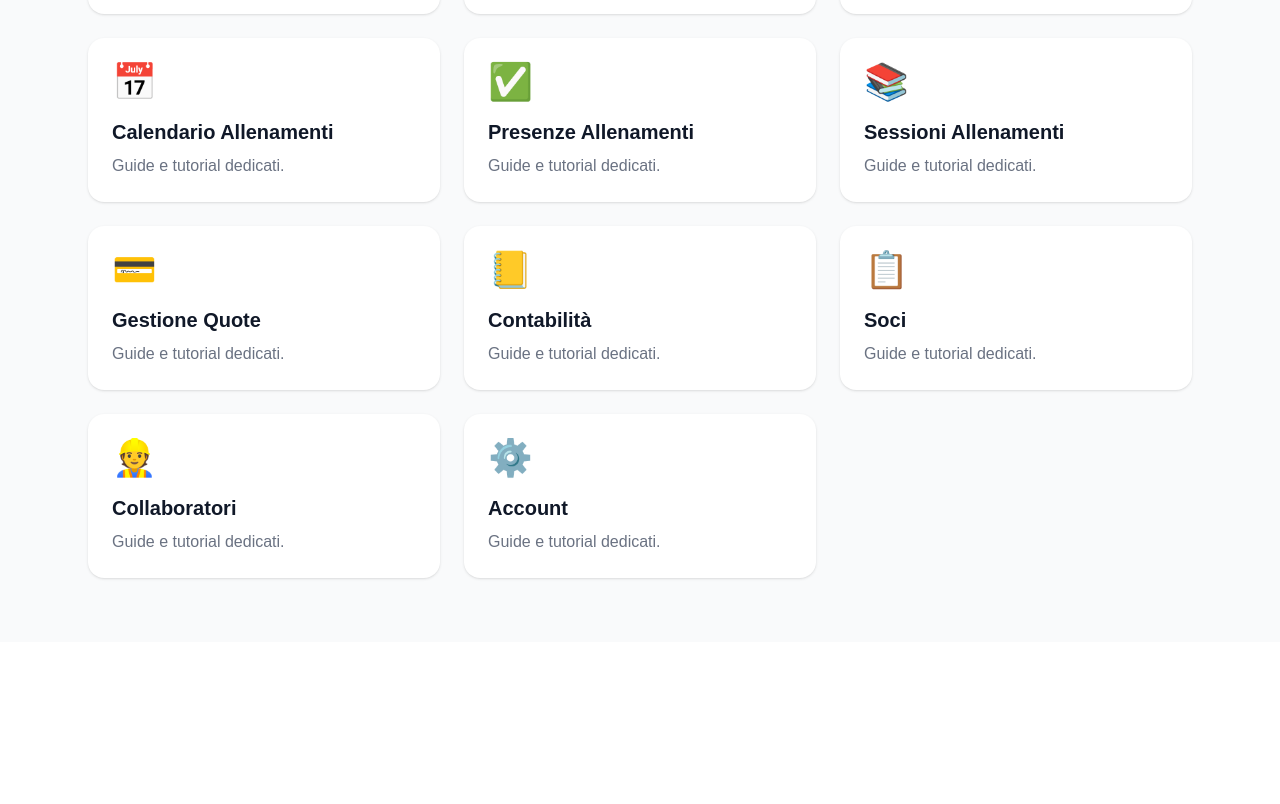
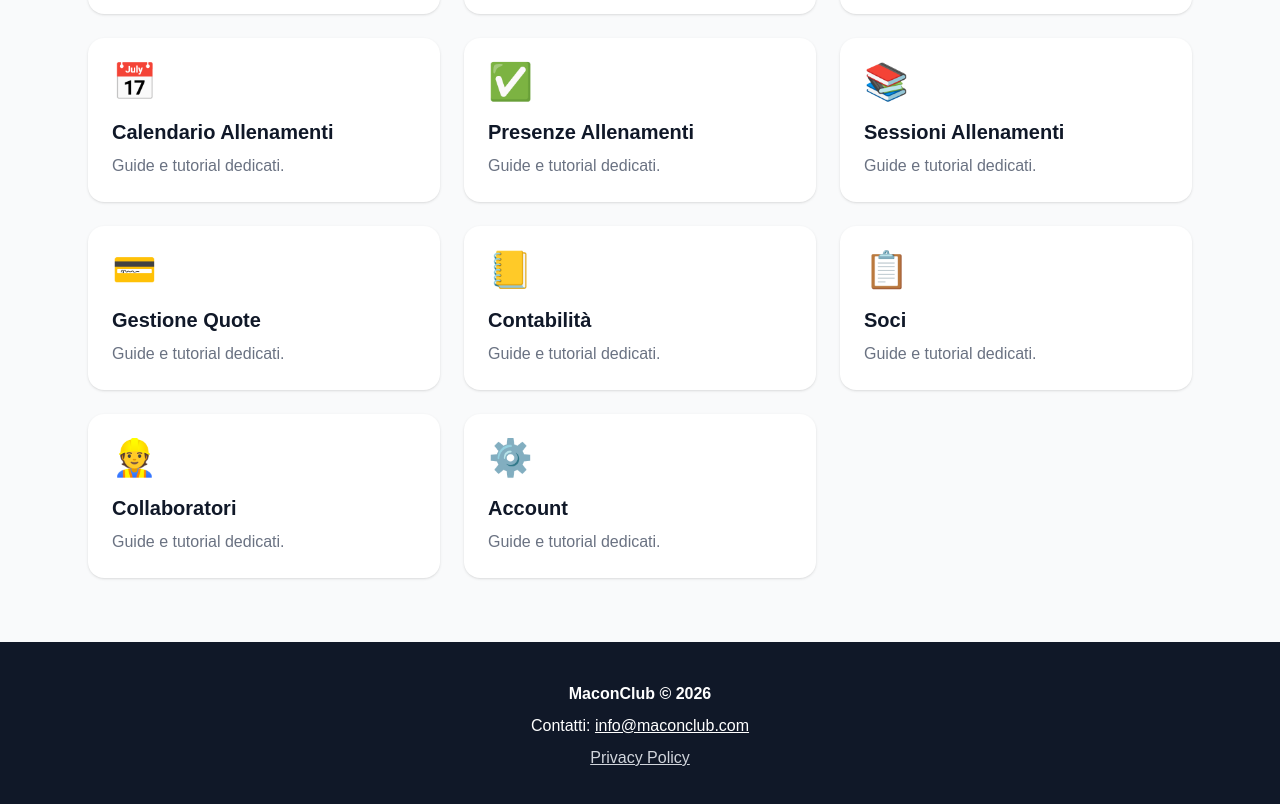
Before and after one commit to maurotto80/maconclub-landing, a Next.js app: page /help in a window 1280 px wide. Shown: the part 1018-1822 px from the top of the page. Before the commit the page ends 1660 px from the top, so only its background shows below. Built offline with nearby package versions, Linux system fonts and the light colour scheme.

Commit message:
Add Footer

```diff
--- a/app/help/page.tsx
+++ b/app/help/page.tsx
@@ -83,6 +83,27 @@ export default function HelpPage() {
         </div>
       </section>
 
+      {/* FOOTER */}
+      <footer className="bg-gray-900 text-white py-10 text-center">
+  <p className="font-semibold">MaconClub © {new Date().getFullYear()}</p>
+
+  <p className="mt-2">
+    Contatti:{" "}
+    <a className="underline" href="mailto:info@maconclub.com">
+      info@maconclub.com
+    </a>
+  </p>
+
+  <p className="mt-2">
+    <a
+      href="/privacy"
+      className="underline text-gray-300 hover:text-white"
+    >
+      Privacy Policy
+    </a>
+  </p>
+</footer>
+
     </main>
   );
 }
--- a/app/prezzi/page.tsx
+++ b/app/prezzi/page.tsx
@@ -188,6 +188,27 @@ export default function PricingPage() {
         </div>
       </section>
 
+      {/* FOOTER */}
+      <footer className="bg-gray-900 text-white py-10 text-center">
+  <p className="font-semibold">MaconClub © {new Date().getFullYear()}</p>
+
+  <p className="mt-2">
+    Contatti:{" "}
+    <a className="underline" href="mailto:info@maconclub.com">
+      info@maconclub.com
+    </a>
+  </p>
+
+  <p className="mt-2">
+    <a
+      href="/privacy"
+      className="underline text-gray-300 hover:text-white"
+    >
+      Privacy Policy
+    </a>
+  </p>
+</footer>
+
     </main>
   );
 }
--- a/app/privacy/page.tsx
+++ b/app/privacy/page.tsx
@@ -78,6 +78,27 @@ export default function PrivacyPage() {
           </p>
 
         </section>
+
+        {/* FOOTER */}
+      <footer className="bg-gray-900 text-white py-10 text-center">
+  <p className="font-semibold">MaconClub © {new Date().getFullYear()}</p>
+
+  <p className="mt-2">
+    Contatti:{" "}
+    <a className="underline" href="mailto:info@maconclub.com">
+      info@maconclub.com
+    </a>
+  </p>
+
+  <p className="mt-2">
+    <a
+      href="/privacy"
+      className="underline text-gray-300 hover:text-white"
+    >
+      Privacy Policy
+    </a>
+  </p>
+</footer>
       </div>
     </main>
   );
--- a/app/programma-gestione-associazione-sportiva/ProgrammaGestioneAssociazioneSportivaClient.tsx
+++ b/app/programma-gestione-associazione-sportiva/ProgrammaGestioneAssociazioneSportivaClient.tsx
@@ -212,6 +212,27 @@ Vai al software →
         </div>
       </section>
 
+      {/* FOOTER */}
+      <footer className="bg-gray-900 text-white py-10 text-center">
+  <p className="font-semibold">MaconClub © {new Date().getFullYear()}</p>
+
+  <p className="mt-2">
+    Contatti:{" "}
+    <a className="underline" href="mailto:info@maconclub.com">
+      info@maconclub.com
+    </a>
+  </p>
+
+  <p className="mt-2">
+    <a
+      href="/privacy"
+      className="underline text-gray-300 hover:text-white"
+    >
+      Privacy Policy
+    </a>
+  </p>
+</footer>
+
       <DemoModal
         open={showDemoForm}
         onClose={() => setShowDemoForm(false)}
--- a/app/software-contabilita-asd/SoftwareContabilitaASDClient.tsx
+++ b/app/software-contabilita-asd/SoftwareContabilitaASDClient.tsx
@@ -197,6 +197,27 @@ software professionale.
   </div>
 </section>
 
+{/* FOOTER */}
+      <footer className="bg-gray-900 text-white py-10 text-center">
+  <p className="font-semibold">MaconClub © {new Date().getFullYear()}</p>
+
+  <p className="mt-2">
+    Contatti:{" "}
+    <a className="underline" href="mailto:info@maconclub.com">
+      info@maconclub.com
+    </a>
+  </p>
+
+  <p className="mt-2">
+    <a
+      href="/privacy"
+      className="underline text-gray-300 hover:text-white"
+    >
+      Privacy Policy
+    </a>
+  </p>
+</footer>
+
       <DemoModal
         open={showDemoForm}
         onClose={() => setShowDemoForm(false)}
--- a/app/software-gestionale-asd/SoftwareGestionaleASDClient.tsx
+++ b/app/software-gestionale-asd/SoftwareGestionaleASDClient.tsx
@@ -411,6 +411,27 @@ e società sportive.
     </div>
   </div>
 </section>
+
+{/* FOOTER */}
+      <footer className="bg-gray-900 text-white py-10 text-center">
+  <p className="font-semibold">MaconClub © {new Date().getFullYear()}</p>
+
+  <p className="mt-2">
+    Contatti:{" "}
+    <a className="underline" href="mailto:info@maconclub.com">
+      info@maconclub.com
+    </a>
+  </p>
+
+  <p className="mt-2">
+    <a
+      href="/privacy"
+      className="underline text-gray-300 hover:text-white"
+    >
+      Privacy Policy
+    </a>
+  </p>
+</footer>
       {/* MODALE DEMO */}
       <DemoModal
         open={showDemoForm}
```
